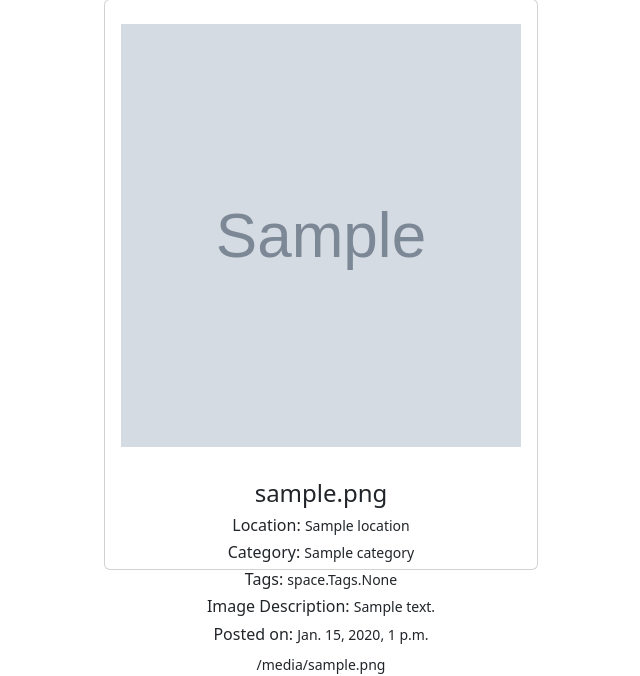
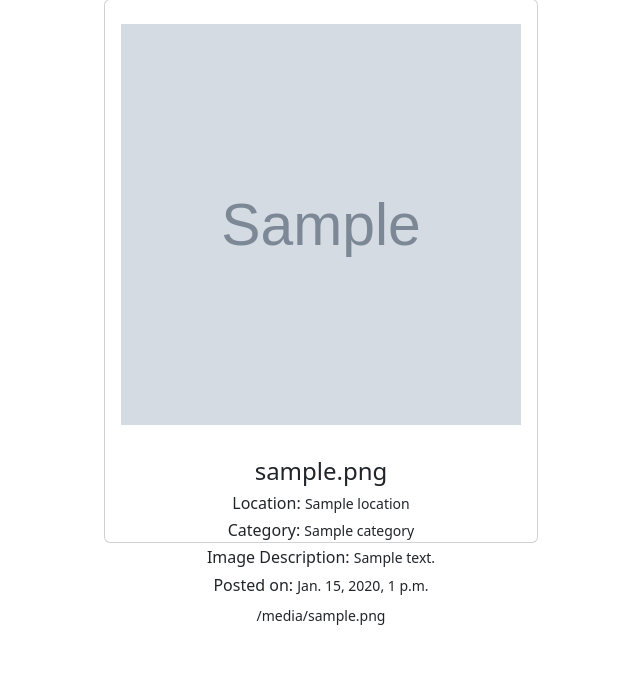
Before and after one commit to AtienoObwanda/artSpace, a Django app: page /image/1/ in a window 1280 px wide. Shown: the part 157-833 px from the top of the page, without its empty margins (319-959 px from the left). After the commit the page ends 782 px from the top, so only its background shows below. Run offline with Django 4.2, Linux system fonts and the light colour scheme; tables that the repository leaves empty hold one stand-in row (values such as "Sample post"); grey boxes marked "Sample" are stand-in pictures; parts of the project's set-up code (start-up, migrations or seed data) failed here and were passed over; some libraries are stand-ins or nearby versions.

Commit message:
adding images

```diff
--- a/space/templates/art/image.html
+++ b/space/templates/art/image.html
@@ -9,7 +9,7 @@
                     <h4 class="mt-3 pt-3">{{displayImage.imageName}}</h4>
                     <h6>Location: <small>{{displayImage.location}}</small> </h6>
                     <h6>Category: <small>{{displayImage.category}}</small> </h6>
-                    <h6>Tags: <small>{{displayImage.tags}}</small> </h6>
+                    <!-- <h6>Tags: <small>{{displayImage.tags}}</small> </h6> -->
                     <h6>Image Description: <small>{{displayImage.description}}</small> </h6>
                     <h6>Posted on: <small>{{displayImage.uploadDate}}</small> </h6>
                     <small>{{displayImage.image.url}}</small>
```
Also changed, not shown: media/art/ls1_jmWb8Yf.jpeg (added).
